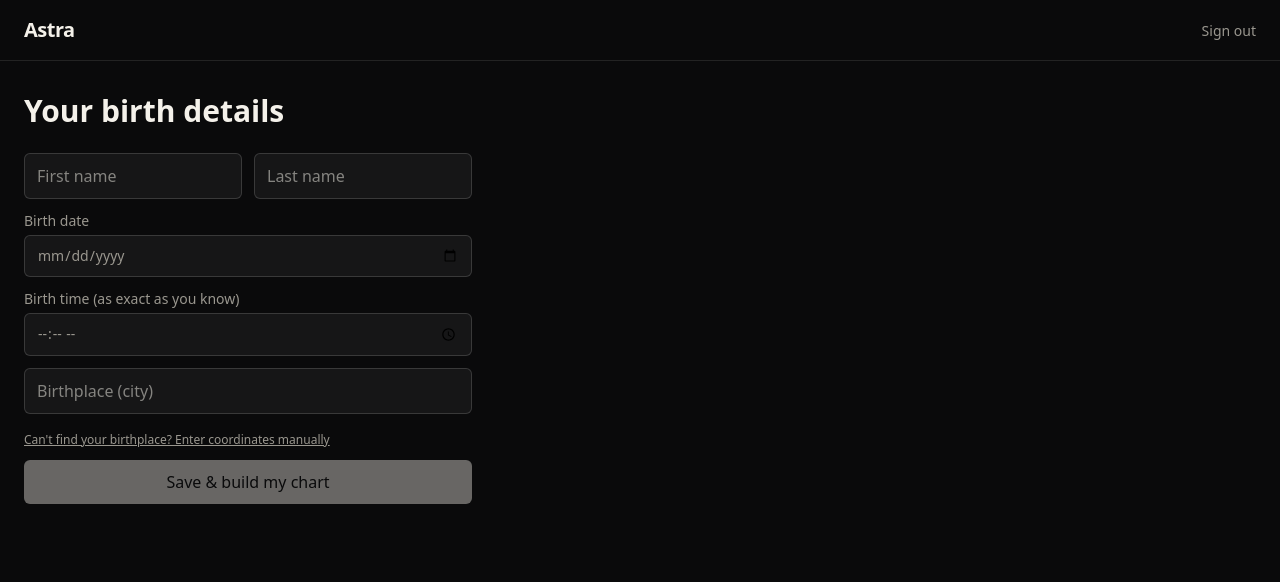
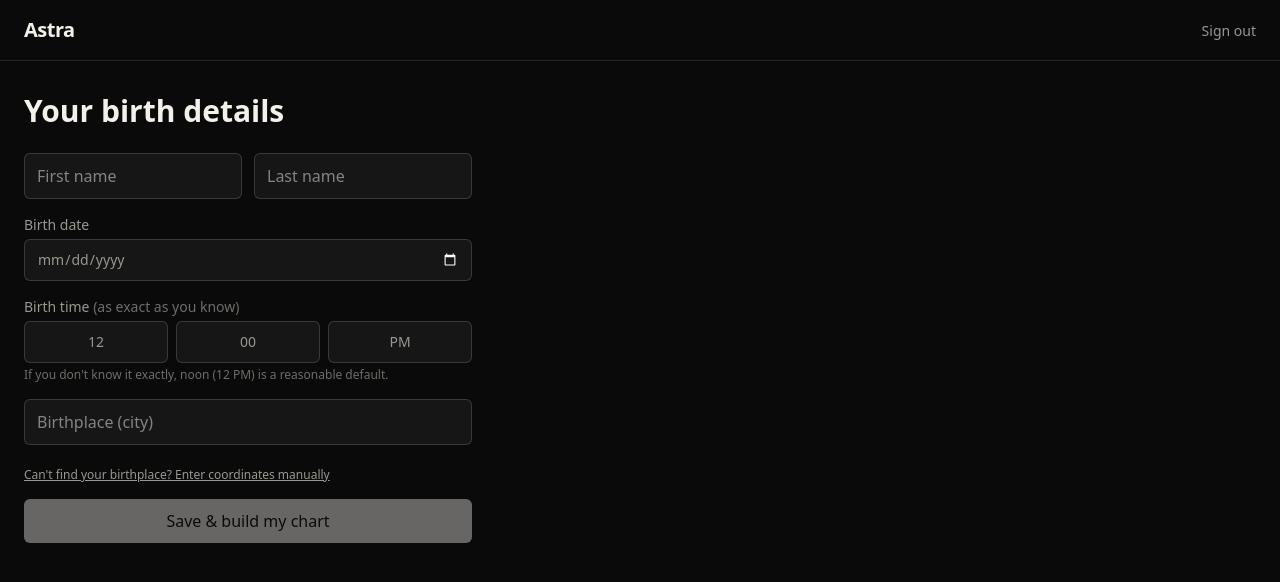
Before and after one commit to shivvyas2/astra, a Next.js app: page /app/intake in a window 1280 px wide. Shown: the top 582 px of the page. Built offline with nearby package versions, Linux system fonts and the light colour scheme.

Commit message:
Replace flaky native time input with reliable Hour/Minute/AM-PM picker

```diff
--- a/components/IntakeForm.tsx
+++ b/components/IntakeForm.tsx
@@ -18,23 +18,24 @@ export function IntakeForm({ action }: { action: (fd: FormData) => void }) {
   }
 
   return (
-    <form action={action} className="w-full max-w-md space-y-3">
+    <form action={action} className="w-full max-w-md space-y-4">
       <div className="grid grid-cols-2 gap-2 sm:gap-3">
-        <input name="first_name" required placeholder="First name" className="min-w-0 rounded-md border border-white/15 bg-white/5 px-3 py-2.5" />
-        <input name="last_name" required placeholder="Last name" className="min-w-0 rounded-md border border-white/15 bg-white/5 px-3 py-2.5" />
+        <input name="first_name" required placeholder="First name" className="min-w-0 rounded-md border border-white/15 bg-white/5 px-3 py-2.5 outline-none focus:border-accent" />
+        <input name="last_name" required placeholder="Last name" className="min-w-0 rounded-md border border-white/15 bg-white/5 px-3 py-2.5 outline-none focus:border-accent" />
       </div>
+
       <label className="block text-sm text-muted">Birth date
-        <input name="birth_date" type="date" required className="mt-1 w-full rounded-md border border-white/15 bg-white/5 px-3 py-2.5" />
+        <input name="birth_date" type="date" required
+          className="mt-1 w-full rounded-md border border-white/15 bg-white/5 px-3 py-2.5 outline-none [color-scheme:dark] focus:border-accent" />
       </label>
-      <label className="block text-sm text-muted">Birth time (as exact as you know)
-        <input name="birth_time" type="time" required className="mt-1 w-full rounded-md border border-white/15 bg-white/5 px-3 py-2.5" />
-      </label>
+
+      <TimePicker />
 
       {!manual ? (
         <>
           <PlaceAutocomplete onPick={setGeo} />
           <button type="button" onClick={() => { setManual(true); setGeo(null); }} className="text-xs text-muted underline">
-            Can't find your birthplace? Enter coordinates manually
+            Can&apos;t find your birthplace? Enter coordinates manually
           </button>
         </>
       ) : (
@@ -46,10 +47,48 @@ export function IntakeForm({ action }: { action: (fd: FormData) => void }) {
       <input type="hidden" name="lng" value={geo?.lng ?? ""} />
       <input type="hidden" name="timezone" value={geo?.timezone ?? ""} />
       <button disabled={!geo} className="w-full rounded-md bg-fg px-3 py-2.5 font-medium text-bg disabled:opacity-40">
-        Save & build my chart
+        Save &amp; build my chart
       </button>
       {geo && <p className="text-xs text-muted">Timezone: {geo.timezone}</p>}
     </form>
+  );
+}
+
+// Reliable time picker: Hour (1-12) / Minute / AM-PM selects that emit a 24h HH:mm
+// value via a hidden `birth_time` field. Avoids the flaky native <input type="time">.
+function TimePicker() {
+  const [hour, setHour] = useState(12); // 1-12
+  const [minute, setMinute] = useState(0); // 0-59
+  const [meridiem, setMeridiem] = useState<"AM" | "PM">("PM");
+
+  const hour24 = meridiem === "PM" ? (hour % 12) + 12 : hour % 12;
+  const value = `${String(hour24).padStart(2, "0")}:${String(minute).padStart(2, "0")}`;
+
+  const selectCls =
+    "w-full min-w-0 appearance-none rounded-md border border-white/15 bg-white/5 px-3 py-2.5 text-center outline-none [color-scheme:dark] focus:border-accent";
+
+  return (
+    <div className="text-sm text-muted">
+      Birth time <span className="text-muted/70">(as exact as you know)</span>
+      <div className="mt-1 grid grid-cols-3 gap-2">
+        <select aria-label="Hour" value={hour} onChange={(e) => setHour(Number(e.target.value))} className={selectCls}>
+          {Array.from({ length: 12 }, (_, i) => i + 1).map((h) => (
+            <option key={h} value={h}>{h}</option>
+          ))}
+        </select>
+        <select aria-label="Minute" value={minute} onChange={(e) => setMinute(Number(e.target.value))} className={selectCls}>
+          {Array.from({ length: 60 }, (_, i) => i).map((m) => (
+            <option key={m} value={m}>{String(m).padStart(2, "0")}</option>
+          ))}
+        </select>
+        <select aria-label="AM or PM" value={meridiem} onChange={(e) => setMeridiem(e.target.value as "AM" | "PM")} className={selectCls}>
+          <option value="AM">AM</option>
+          <option value="PM">PM</option>
+        </select>
+      </div>
+      <p className="mt-1 text-xs text-muted/70">If you don&apos;t know it exactly, noon (12 PM) is a reasonable default.</p>
+      <input type="hidden" name="birth_time" value={value} />
+    </div>
   );
 }
 
@@ -65,12 +104,12 @@ function ManualCoords({
   return (
     <div className="w-full space-y-2 rounded-md border border-white/15 p-3">
       <input value={place} onChange={(e) => { setPlace(e.target.value); push(lat, lng, e.target.value); }}
-        placeholder="Place name (optional)" className="w-full min-w-0 rounded-md border border-white/15 bg-white/5 px-3 py-2.5" />
+        placeholder="Place name (optional)" className="w-full min-w-0 rounded-md border border-white/15 bg-white/5 px-3 py-2.5 outline-none focus:border-accent" />
       <div className="grid grid-cols-2 gap-2">
         <input value={lat} onChange={(e) => { setLat(e.target.value); push(e.target.value, lng, place); }}
-          placeholder="Latitude" inputMode="decimal" className="min-w-0 rounded-md border border-white/15 bg-white/5 px-3 py-2.5" />
+          placeholder="Latitude" inputMode="decimal" className="min-w-0 rounded-md border border-white/15 bg-white/5 px-3 py-2.5 outline-none focus:border-accent" />
         <input value={lng} onChange={(e) => { setLng(e.target.value); push(lat, e.target.value, place); }}
-          placeholder="Longitude" inputMode="decimal" className="min-w-0 rounded-md border border-white/15 bg-white/5 px-3 py-2.5" />
+          placeholder="Longitude" inputMode="decimal" className="min-w-0 rounded-md border border-white/15 bg-white/5 px-3 py-2.5 outline-none focus:border-accent" />
       </div>
       <button type="button" onClick={onBack} className="text-xs text-muted underline">Back to search</button>
     </div>
```
